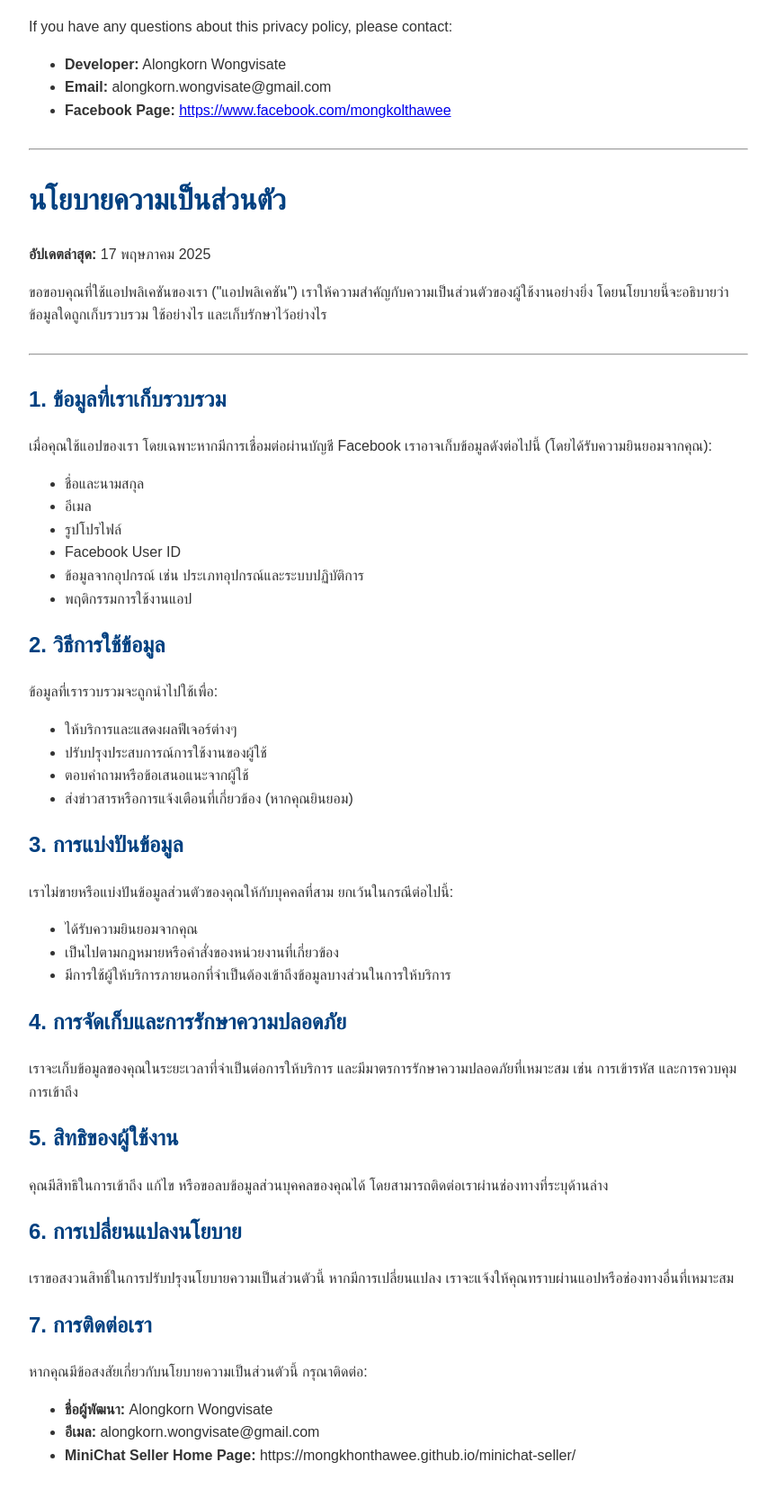
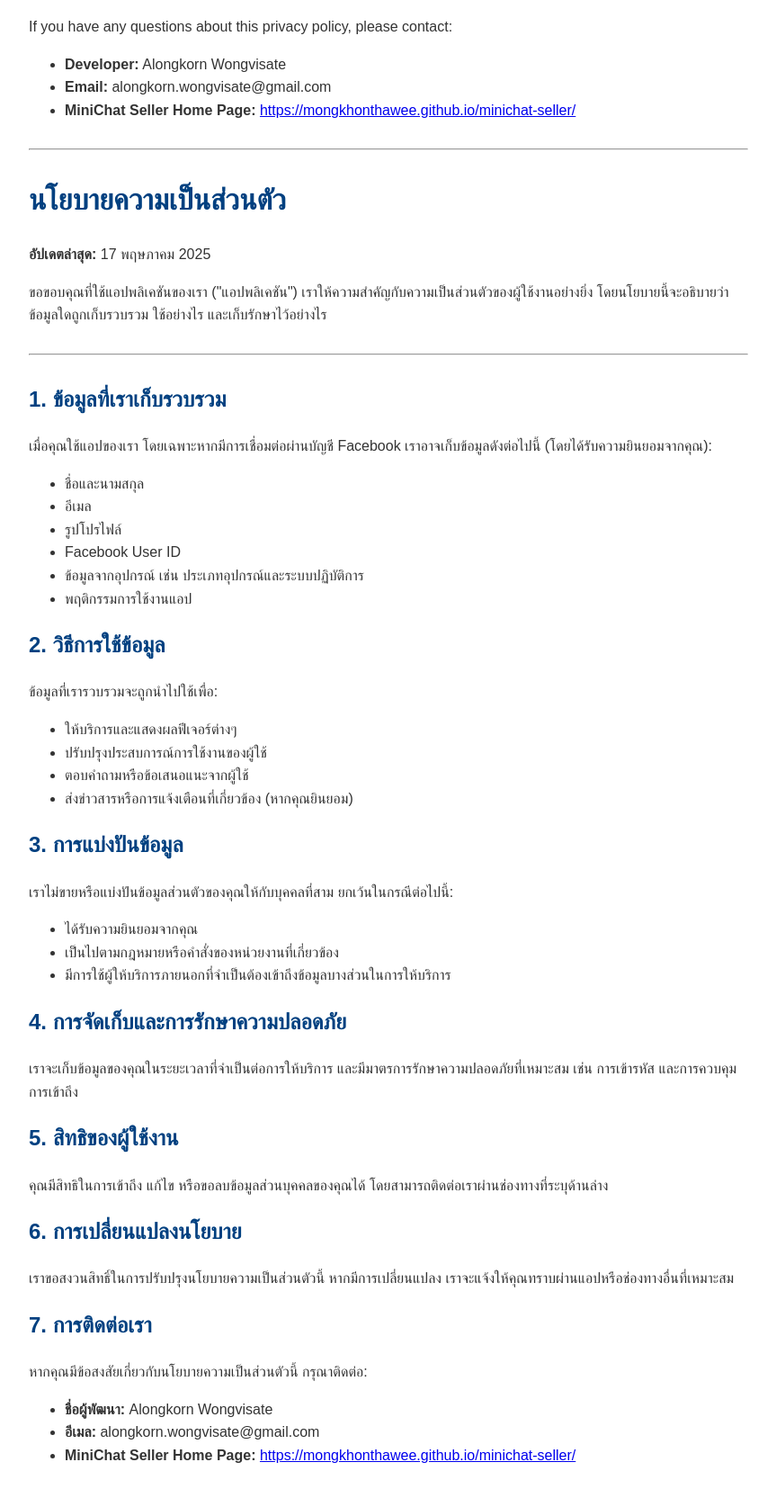
Before and after one commit to mongkhonthawee/privacy-policy, a plain HTML site: page index.html in a window 1280 px wide. Shown: the part 1456-3121 px from the top of the page at 90% size, without its empty margins (208-1071 px from the left). Drawn offline with Linux system fonts and the light colour scheme.

Commit message:
Update index.html

```diff
--- a/index.html
+++ b/index.html
@@ -72,7 +72,7 @@
   <ul>
     <li><strong>Developer:</strong> Alongkorn Wongvisate</li>
     <li><strong>Email:</strong> alongkorn.wongvisate@gmail.com</li>
-    <li><strong>Facebook Page:</strong> <a href="https://www.facebook.com/mongkolthawee" target="_blank">https://www.facebook.com/mongkolthawee</a></li>
+    <li><strong>MiniChat Seller Home Page:</strong> <a href="https://mongkhonthawee.github.io/minichat-seller/" target="_blank">https://mongkhonthawee.github.io/minichat-seller/</a></li>
   </ul>
 
   <hr>
@@ -127,7 +127,7 @@
   <ul>
     <li><strong>ชื่อผู้พัฒนา:</strong> Alongkorn Wongvisate</li>
     <li><strong>อีเมล:</strong> alongkorn.wongvisate@gmail.com</li>
-    <li><strong>MiniChat Seller Home Page:</strong> <a https://mongkhonthawee.github.io/minichat-seller/" target="_blank">https://mongkhonthawee.github.io/minichat-seller/</a></li>
+    <li><strong>MiniChat Seller Home Page:</strong> <a href="https://mongkhonthawee.github.io/minichat-seller/" target="_blank">https://mongkhonthawee.github.io/minichat-seller/</a></li>
   </ul>
 </body>
 </html>
```
